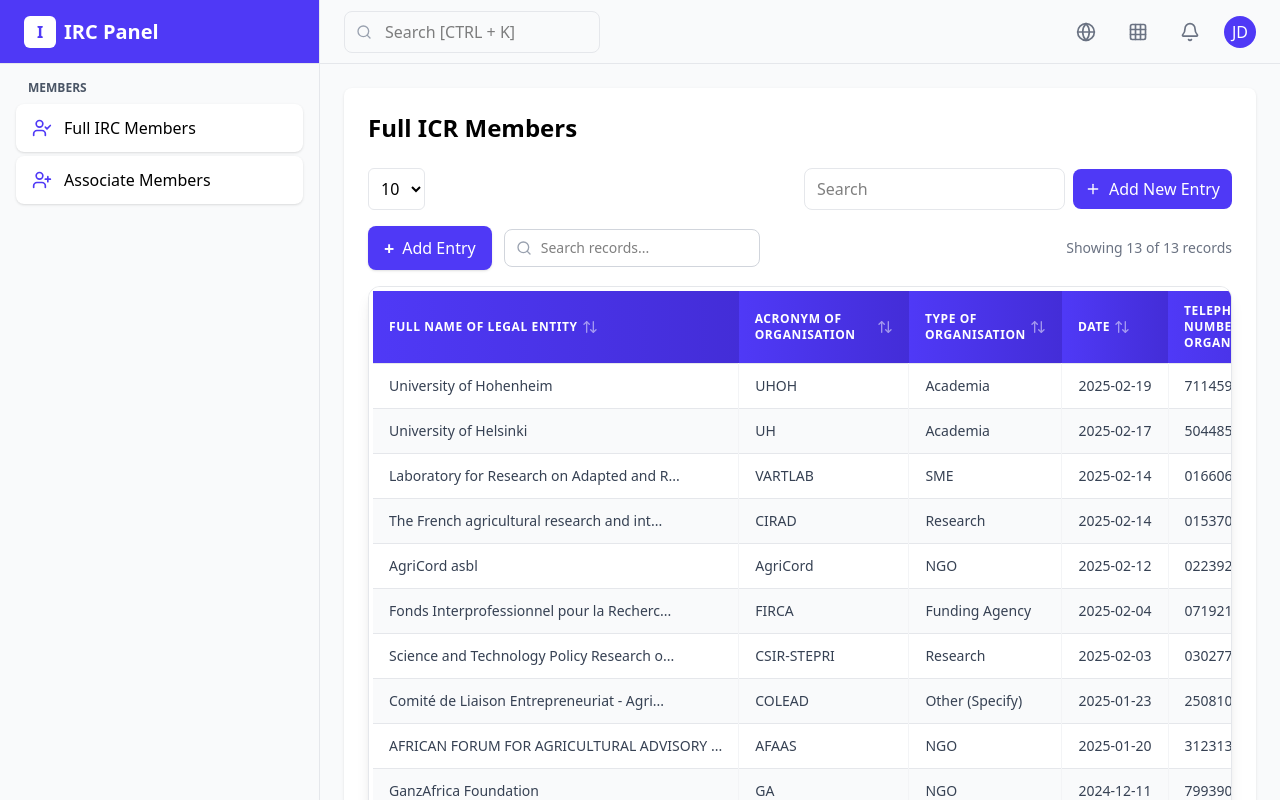
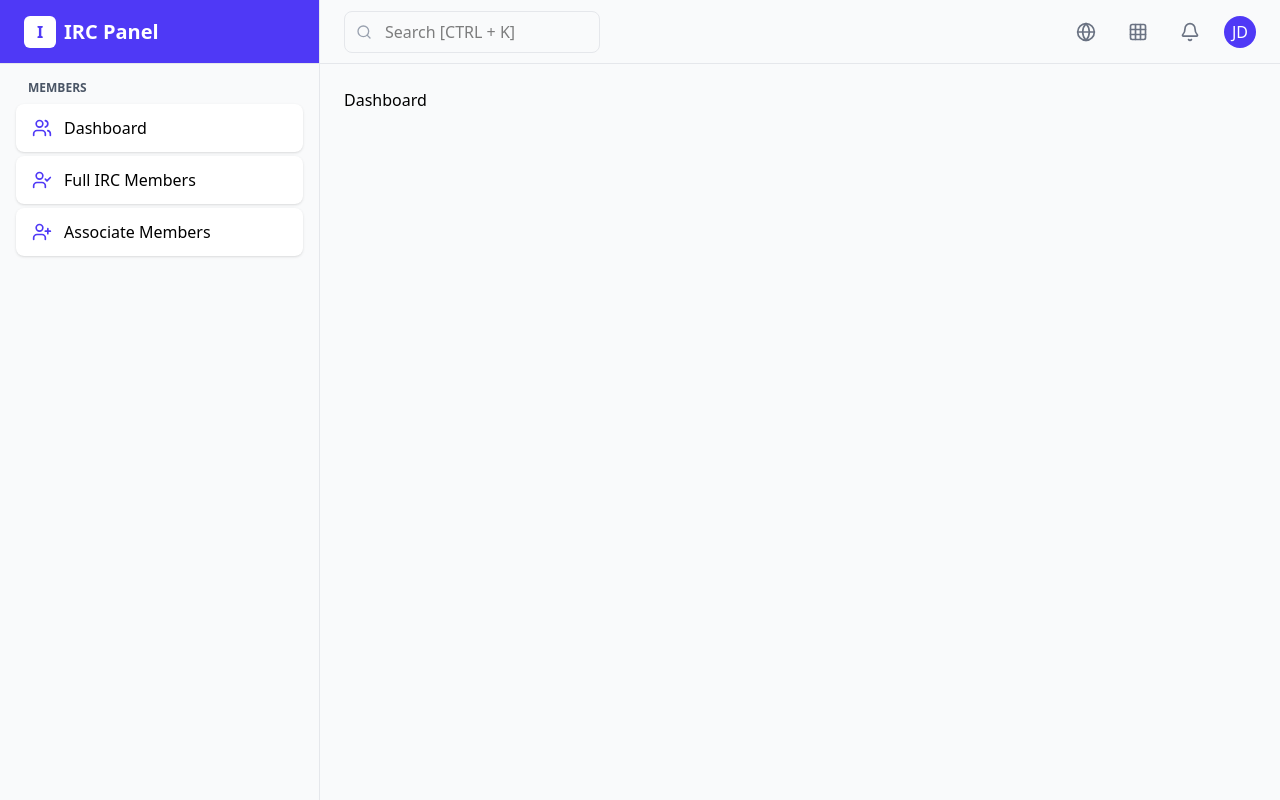
Before and after one commit to AgyemangDev/IRC-Dashboard, a React (Vite) app: page / in a window 1280 px wide. Built offline with nearby package versions, Linux system fonts and the light colour scheme.

Commit message:
started with development of main dashboard

```diff
--- a/src/App.jsx
+++ b/src/App.jsx
@@ -4,6 +4,7 @@
 import FullICRPage from "./pages/fullICRPage"
 import AssociateICRPage from "./pages/AssociateICRPage"
 import DetailsPage from "./pages/DetailsPage"
+import Dashboard from "./pages/Dashboard"
 
 function App() {
   return (
@@ -42,7 +43,7 @@
           {/* Scrollable Content */}
           <div className="flex-1 overflow-y-auto p-6">
             <Routes>
-              <Route path="/" element={<FullICRPage />} />
+              <Route path="/" element={<Dashboard />} />
               <Route path="/full-icr" element={<FullICRPage />} />
               <Route path="/associate-icr" element={<AssociateICRPage />} />
               <Route path="/details" element={<DetailsPage />} />
--- a/src/components/Sidebar.jsx
+++ b/src/components/Sidebar.jsx
@@ -34,6 +34,10 @@
         <div className="px-4 mb-2">
           <h3 className="text-xs uppercase text-gray-600 font-semibold px-3 mb-2">Members</h3>
           <div className="space-y-1">
+            <Link to="/" className="flex items-center space-x-3 px-4 py-3 rounded-lg bg-white shadow-sm hover:bg-indigo-100 hover:text-indigo-700 transition duration-200">
+              <Users className="h-5 w-5 text-indigo-600" />
+              <span className="font-medium">Dashboard</span>
+            </Link>
             <Link to="/full-icr" className="flex items-center space-x-3 px-4 py-3 rounded-lg bg-white shadow-sm hover:bg-indigo-100 hover:text-indigo-700 transition duration-200">
               <UserCheck className="h-5 w-5 text-indigo-600" />
               <span className="font-medium">Full IRC Members</span>
--- /dev/null
+++ b/src/pages/Dashboard.jsx
@@ -0,0 +1,9 @@
+import React from 'react'
+
+function Dashboard() {
+  return (
+    <div>Dashboard</div>
+  )
+}
+
+export default Dashboard
```
